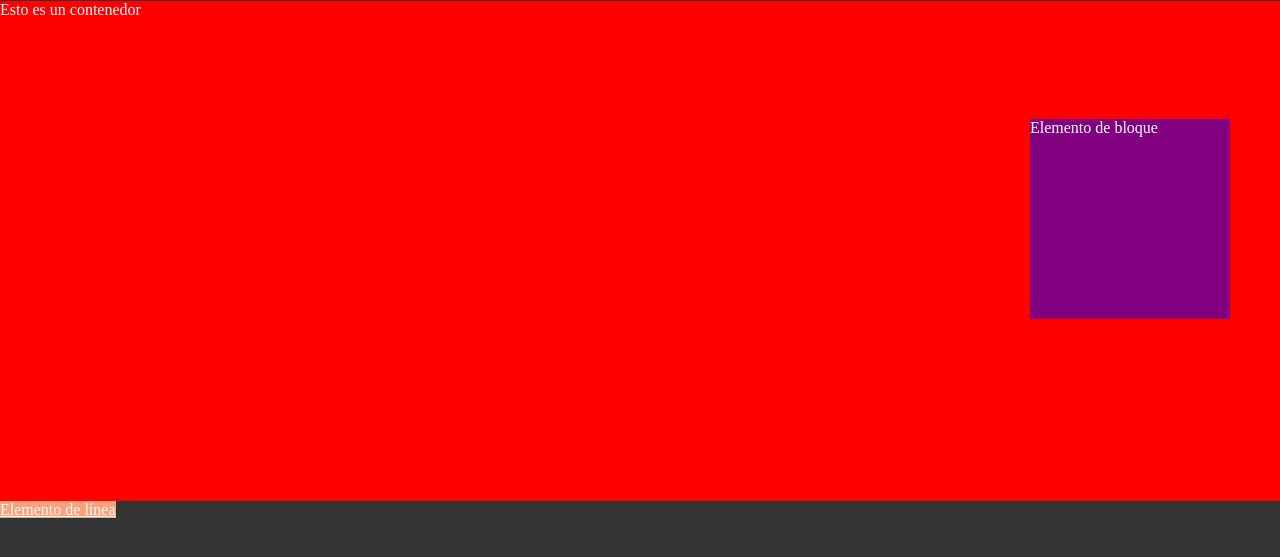
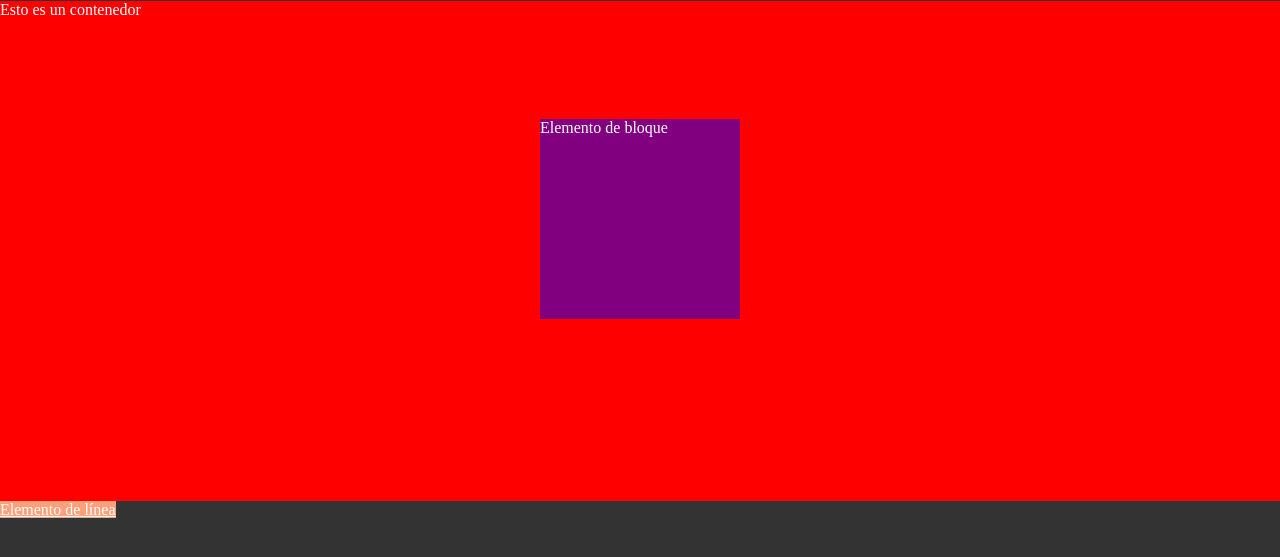
Before and after one commit to ibernal-git/curso-css, a website built with Vite: page index.html in a window 1280 px wide. Shown: the part 79-636 px from the top of the page. Built offline with nearby package versions, Linux system fonts and the light colour scheme.

Commit message:
Horizontal margin auto to center a box

```diff
--- a/style.css
+++ b/style.css
@@ -13,7 +13,15 @@ body {
   width: 200px;
   height: 200px;
   margin: 100px 50px 10px 200px;
+  /*
+
+  Podemos centrar un elemento, para ello
+  el elemento debe de contar con un tamaño
+  y ponemos en auto los márgenes left y right
+
+  */
   margin-left: auto;
+  margin-right: auto;
 }
 
 .inline {
```
